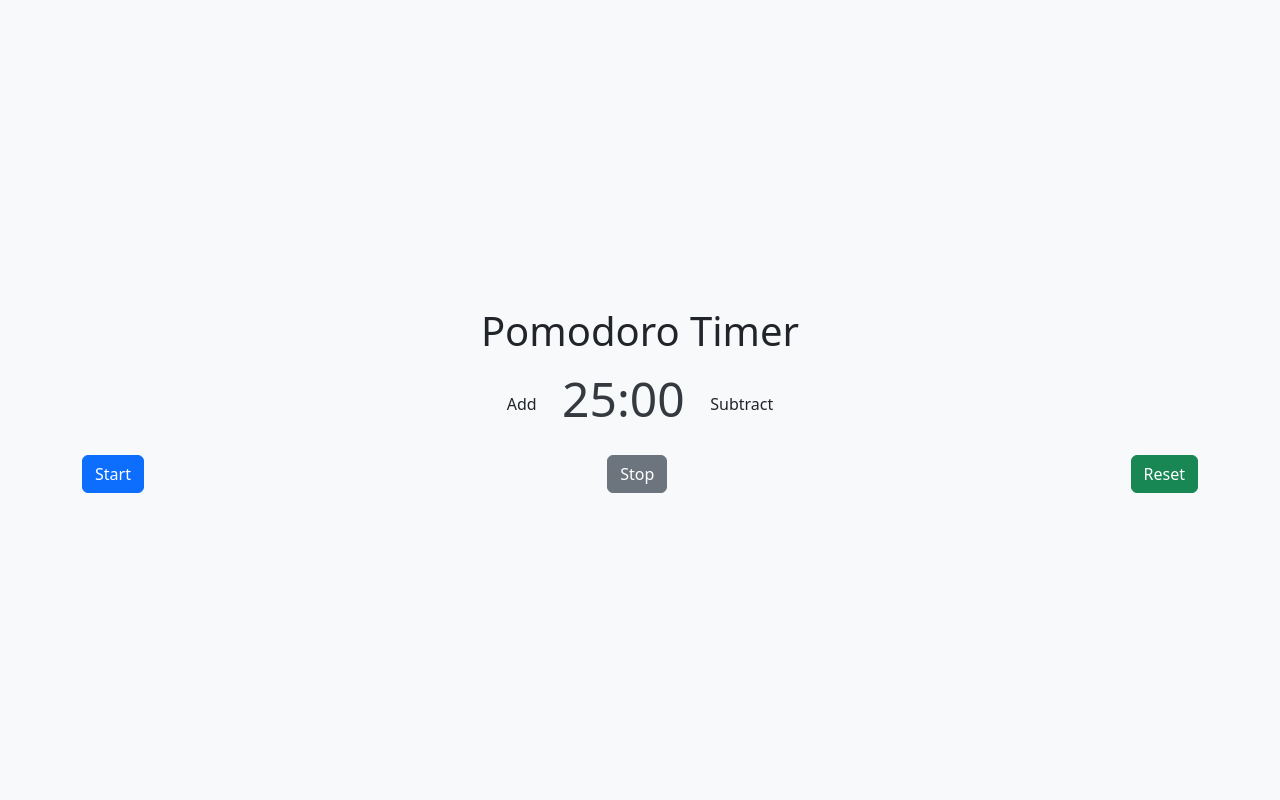
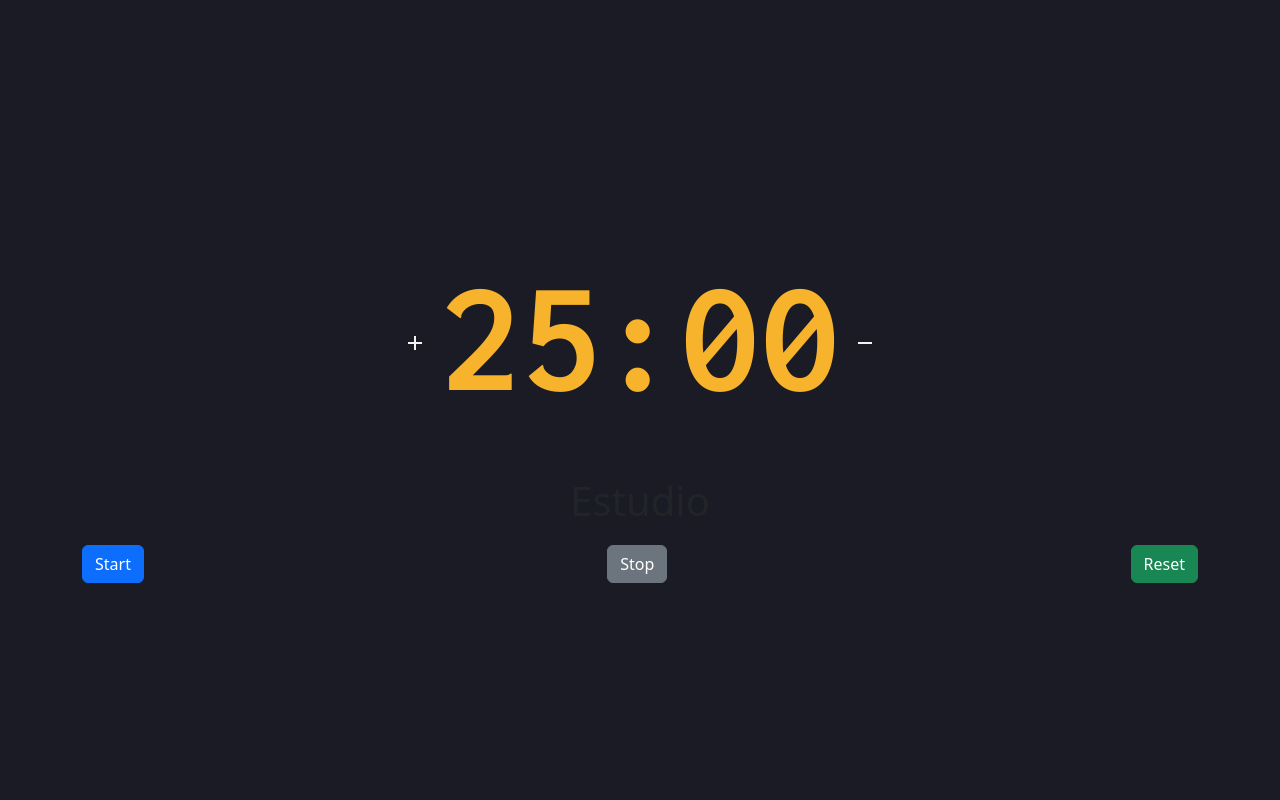
Before and after one commit to pol-cova/Classy, a Django app: page /timer/ in a window 1280 px wide. Run offline with Django 5.2, Linux system fonts and the light colour scheme; some libraries are stand-ins or nearby versions.

Commit message:
Add font styles and timer functionality to timer.html

```diff
--- a/templates/timer.html
+++ b/templates/timer.html
@@ -1,6 +1,9 @@
 {% extends 'base.html' %}
 {% block content %}
 <head>
+    <link rel="preconnect" href="https://fonts.googleapis.com">
+<link rel="preconnect" href="https://fonts.gstatic.com" crossorigin>
+<link href="https://fonts.googleapis.com/css2?family=Inconsolata:wght@200;300;400;500;600;700&display=swap" rel="stylesheet">
     <link rel="stylesheet" href="https://fonts.googleapis.com/css2?family=Material+Symbols+Outlined:opsz,wght,FILL,GRAD@24,400,0,0" />
     <style>
         body {
@@ -8,13 +11,20 @@
             align-items: center;
             justify-content: center;
             height: 100vh;
-            background-color: #f8f9fa;
+            background-color: #1a1b25;
         }
-
         #timer {
-            font-size: 3rem;
+            display: flex;
+            align-items: center;
+            justify-content: center;
+            margin-bottom: 20px;
+        }
+        #display {
+            font-size: 10rem;
+            font-weight: bold;
+            font-family: 'Inconsolata', monospace;
+            color: #f7b32b;
             text-align: center;
-            color: #343a40;
         }
 
         #controls {
@@ -26,13 +36,16 @@
 </head>
 <body>
     <div class="container">
-        <h1 class="text-center">Pomodoro Timer</h1>
         <div id="timer">
-            <button class="btn" onclick="add()">Add</button>
+            <button class="btn" onclick="add()" style="color: #f2f4f3; font-size: 48px;"><span class="material-symbols-outlined">
+                add
+                </span></button>
             <span id="display">25:00</span>
-            <button class="btn" onclick="subtract()">Subtract</button>
-
+            <button class="btn" onclick="subtract()"  style="color: #f2f4f3; font-size: 48px;"><span class="material-symbols-outlined">
+                remove
+                </span></button>
         </div>
+        <h1 class="text-center" id="header">Estudio</h1>
         <div id="controls">
             <button class="btn btn-primary" onclick="startTimer()">Start</button>
             <button class="btn btn-secondary" onclick="stopTimer()">Stop</button>
@@ -41,8 +54,9 @@
     </div>
     <script>
         let display = document.getElementById('display');
+        let header = document.getElementById('header');
+        let interval;
 
-        // add minutes to timer and update display
         function add() {
             let currentTime = display.innerHTML.split(':');
             let minutes = parseInt(currentTime[0]);
@@ -50,7 +64,6 @@
             display.innerHTML = formatTime(minutes) + ':' + currentTime[1];
         }
 
-        // subtract minutes from timer and update display
         function subtract() {
             let currentTime = display.innerHTML.split(':');
             let minutes = parseInt(currentTime[0]);
@@ -60,10 +73,45 @@
             }
         }
 
-        // helper function to format time with leading zero
         function formatTime(time) {
         return (time < 10) ? '0' + time : time;
         }
+
+        // start timer
+        function startTimer() {
+            let currentTime = display.innerHTML;
+            let timer = currentTime.split(':');
+            let minutes = parseInt(timer[0]);
+            let seconds = parseInt(timer[1]);
+            let time = minutes * 60 + seconds;
+            let originalTime = time;
+
+            interval = setInterval(function() {
+                time--;
+                minutes = Math.floor(time / 60);
+                seconds = time % 60;
+                display.innerHTML = formatTime(minutes) + ':' + formatTime(seconds);
+
+            if (time <= 0) {
+                clearInterval(interval);
+                header.innerHTML = 'Break';
+                display.innerHTML = '05:00';
+                setTimeout(function() {
+                    display.innerHTML = formatTime(originalTime / 60) + ':00';
+                }, 5000);
+            }
+            }, 1000);
+        }
+
+            // stop timer
+            function stopTimer() {
+                clearInterval(interval);
+            }
+
+            // reset timer
+            function resetTimer() {
+                display.innerHTML = '25:00';
+            }
     </script>
 </body>
 {% endblock %}
```
